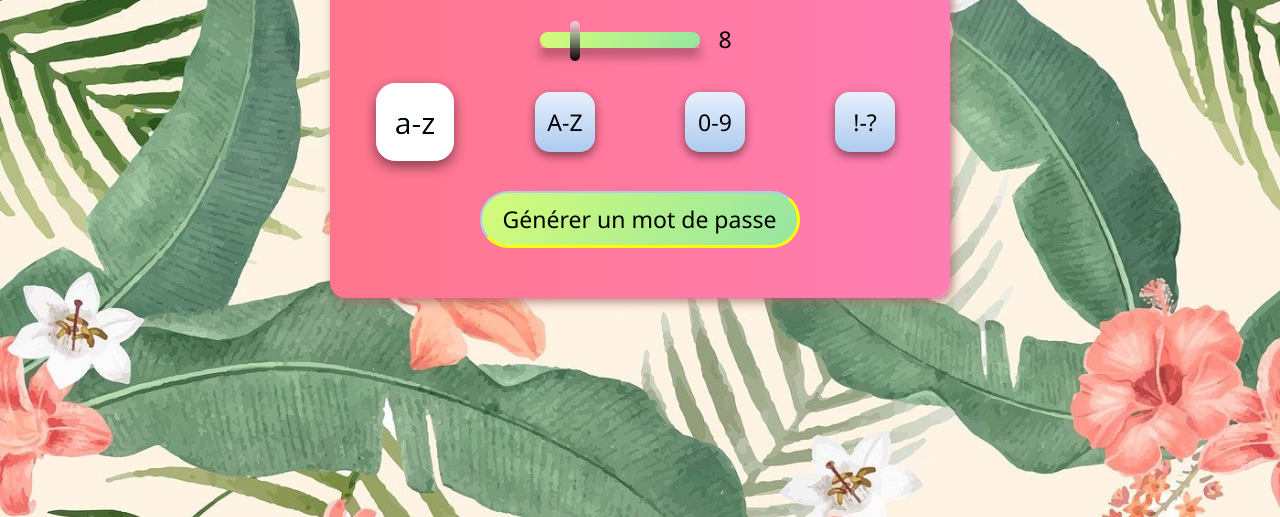
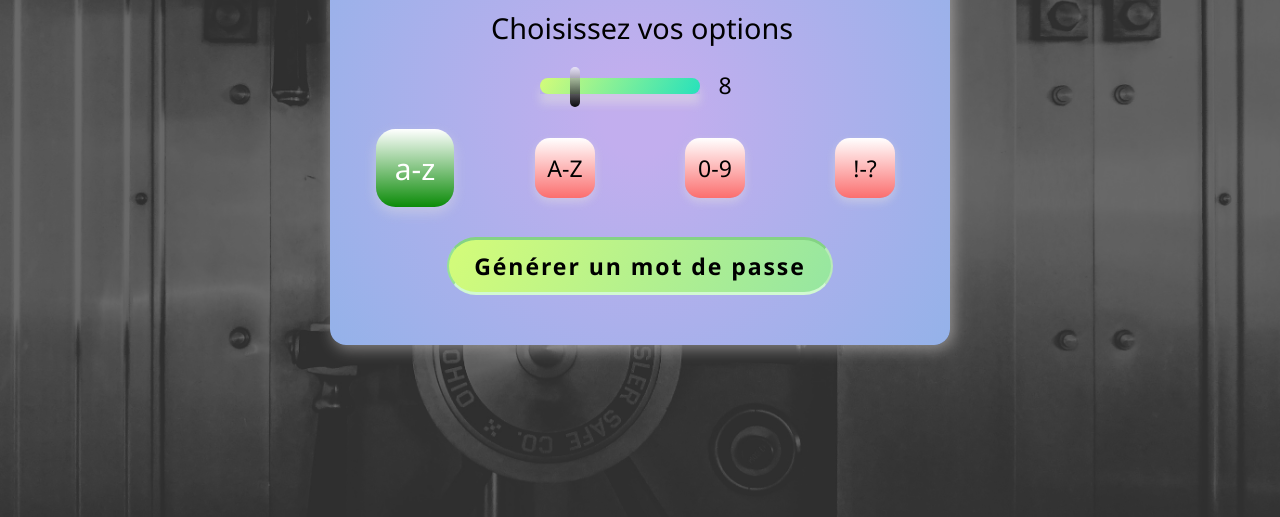
Before and after one commit to smouron/ExerciceFromScratch, a plain HTML site: page password-maker/index.html in a window 1280 px wide. Shown: the part 283-800 px from the top of the page. Drawn offline with Linux system fonts and the light colour scheme.

Commit message:
Generateur de mot de passes : personnalisation du rendu final

```diff
--- a/password-maker/index.html
+++ b/password-maker/index.html
@@ -5,6 +5,11 @@
     <meta charset="UTF-8">
     <meta http-equiv="X-UA-Compatible" content="IE=edge">
     <meta name="viewport" content="width=device-width, initial-scale=1.0">
+    <!-- Pour empêcher tous les moteurs de recherche compatibles -->
+    <meta name="robots" content="noindex, nofllow">
+    <!-- Pour empêcher que les robots d'exploration Google d'indexer une page -->
+    <meta name="googlebot" content="noindex">
+
     <title>Java Script 3/6 - Password maker</title>
     <link href="./style.css" rel="stylesheet">
 
@@ -12,24 +17,28 @@
 
 <body>
     <div class="app">
-        <input type="text" id="password-output" value="Générateur de MDP" readonly>
+        <h1>Générateur de mots de passe</h1>
+        <input type="text" id="password-output" value="Choisissez vos options" readonly>
 
         <div class="range-container">
             <input type="range" id="password-length" min="4" max="24" value="8"
+                alt="Nombre de caractères dans le mots de passe"
+                title="Selection du nombre de caractères dans le mots de passe"
                 oninput="document.getElementById('display-password-length').value=this.value">
-            <input type="text" id="display-password-length" value="8" readonly>
+            <input type="text" id="display-password-length" value="8"
+                alt="Affichage du nombre de caractères dans le mots de passe" readonly>
             <div class="checkbox-container">
-                <input type="checkbox" id="lowercase" checked>
-                <label for="lowercase">a-z</label>
+                <input type="checkbox" id="lowercase" alt="Lettres minuscules oui ou non dans le mote de passe" checked>
+                <label for="lowercase" title="Bouton pour avoir des lettres minuscules">a-z</label>
 
-                <input type="checkbox" id="uppercase">
-                <label for="uppercase">A-Z</label>
+                <input type="checkbox" id="uppercase" alt="Lettres majuscules oui ou non dans le mote de passe">
+                <label for="uppercase" title="Bouton pour avoir des lettres majuscules">A-Z</label>
 
-                <input type="checkbox" id="numbers">
-                <label for="numbers">0-9</label>
+                <input type="checkbox" id="numbers" alt="Nombres oui ou non dans le mote de passe">
+                <label for="numbers" title="Bouton pour avoir des nombres">0-9</label>
 
-                <input type="checkbox" id="symbols">
-                <label for="symbols">!-?</label>
+                <input type="checkbox" id="symbols" alt="Caractères spéciaux oui ou non dans le mote de passe">
+                <label for="symbols" title="Bouton pour avoir des caractères spéciaux">!-?</label>
             </div>
 
             <button id="generateButton">Générer un mot de passe</button>
--- a/password-maker/style.css
+++ b/password-maker/style.css
@@ -11,17 +11,23 @@ body {
   align-items: center;
   min-height: 100vh;
   margin: 0;
-  background: url(./bg.jpg) center/cover;
+  background: url(./jason-dent-3wPJxh-piRw-unsplash.jpg) center/cover;
+  backdrop-filter: contrast(50%) brightness(60%);
+}
+
+h1 {
+  font-size: 1.8rem;
 }
 
 .app {
-  background-image: linear-gradient(to right, #ff758c 0%, #ff7eb3 100%);
+  /* background-image: linear-gradient(to right, #fdfdfd 0%, #7e84ff 100%); */
+  background: radial-gradient(circle, rgba(194,174,238,1) 10%, rgba(148,178,233,1) 100%);
   margin: 0 10px;
   padding: 24px 10px 10px;
   border-radius: 16px;
   width: 90%;
   max-width: 600px;
-  box-shadow: 3px 4px 10px 0px #a76666c2;
+  box-shadow: 3px 4px 15px 0px rgba(228, 225, 225, 0.486);
 }
 
 #password-output {
@@ -41,7 +47,7 @@ input[type='range'] {
   appearance: none;
   width: 160px;
   height: 16px;
-  background-image: linear-gradient(120deg, #d4fc79 0%, #96e6a1 100%);
+  background-image: linear-gradient(120deg, #d4fc79 0%, #26e1bc 100%);
   border-radius: 50px;
 }
 
@@ -49,14 +55,14 @@ input[type='range']::-webkit-slider-runnable-track {
   -webkit-appearance: none;
   appearance: none;
   height: 16px;
-  box-shadow: 0 10px 10px rgba(0, 0, 0, 0.25);
+  box-shadow: 0 10px 10px rgba(228, 225, 225, 0.486);
 }
 
 input[type='range']::-moz-range-track {
   -moz-appearance: none;
   appearance: none;
   height: 16px;
-  box-shadow: 0 10px 10px rgba(0, 0, 0, 0.25);
+  box-shadow: 0 10px 10px rgba(228, 225, 225, 0.486);
 }
 
 input[type='range']::-webkit-slider-thumb {
@@ -124,19 +130,21 @@ input[type='checkbox'] {
 
 input[type='checkbox']:checked + label {
   transform: scale(1.3);
-  filter: brightness(150%);
+  /* filter: brightness(150%); */
+  background-image: linear-gradient(to top, rgb(11, 139, 8) 0%, #ffffff 100%);
+  color:white;
 }
 
 label {
   user-select: none;
-  background-image: linear-gradient(to top, #accbee 0%, #e7f0fd 100%);
+  background-image: linear-gradient(to top, rgb(251, 110, 110) 0%, #ffffff 100%);
   height: 60px;
   width: 60px;
   display: grid;
   justify-items: center;
   align-items: center;
   border-radius: 15px;
-  box-shadow: 0 4px 10px rgba(0, 0, 0, 0.486);
+  box-shadow: 0 4px 10px rgba(228, 225, 225, 0.486);
   transition: 0.2s ease;
   cursor: pointer;
 }
@@ -144,20 +152,24 @@ label {
 button {
   margin: 14px 0 20px;
   background-image: linear-gradient(120deg, #d4fc79 0%, #96e6a1 100%);
-  padding: 10px 20px;
+  letter-spacing: 0.1rem;
+  font-weight: bolder;
+  padding: 10px 25px;
   border-radius: 150px;
-  border: 2px solid #accbee;
-  border-bottom: 3px solid yellow;
-  border-right: 3px solid yellow;
+  border-top: 3px solid rgb(132, 211, 132);
+  border-left: 2px solid rgb(150, 225, 150);
+  border-bottom: 3px solid rgb(209, 249, 209);
+  border-right: 2px solid rgb(185, 234, 185);
   transition: 0.2s;
   cursor: pointer;
 }
 
 button:hover {
-  border: 2px solid yellow;
-  border-bottom: 3px solid #accbee;
-  border-right: 3px solid #accbee;
-  box-shadow: 0 5px 10px rgba(0, 0, 0, 0.32);
+  border-top: 3px solid rgb(209, 249, 209);
+  border-left: 2px solid rgb(185, 234, 185);
+  border-bottom: 3px solid rgb(132, 211, 132);
+  border-right: 2px solid rgb(150, 225, 150);
+  box-shadow: 0 5px 10px rgba(228, 225, 225, 0.486);
   transform: translateX(3px);
 }
 
```
Also changed, not shown: password-maker/index.js (line endings or trailing spaces), password-maker/jason-dent-3wPJxh-piRw-unsplash.jpg (added), password-maker/robots.txt (added), 1 other file.
